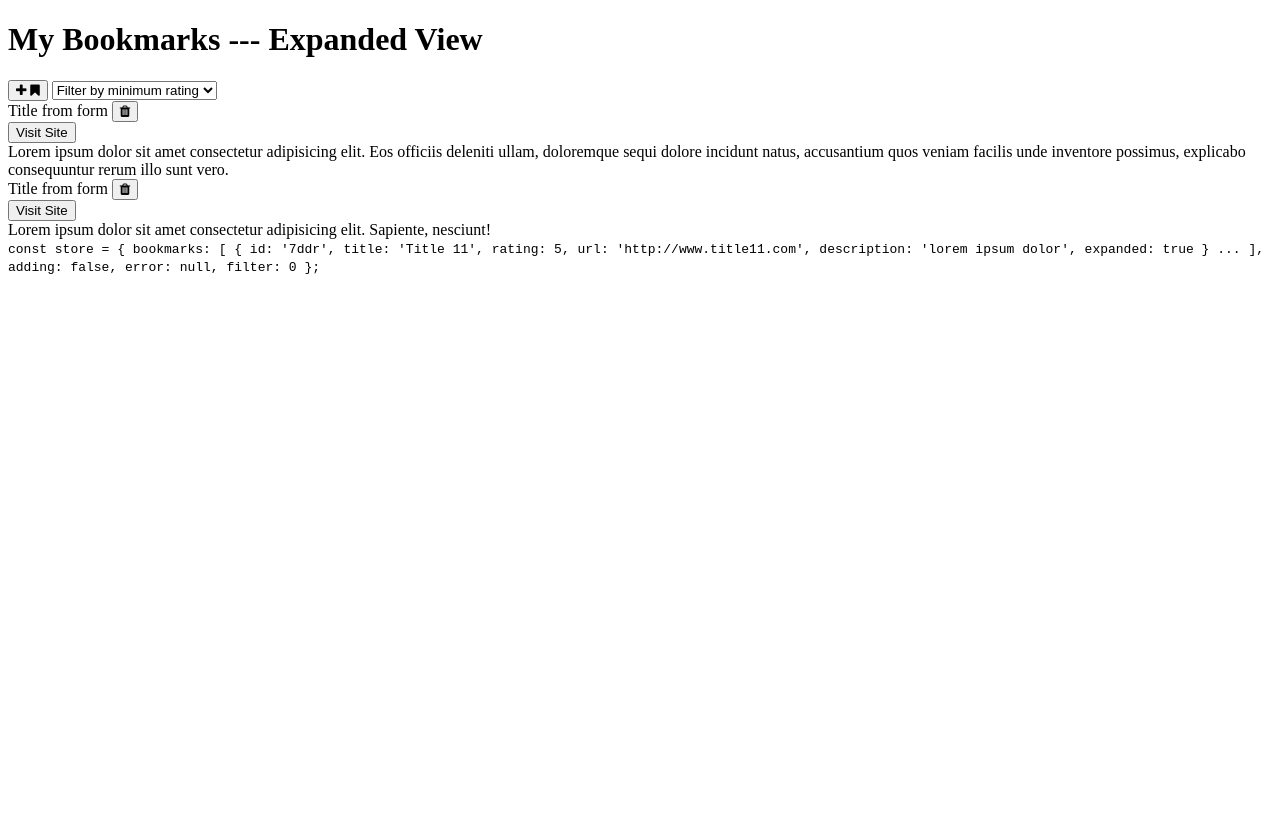
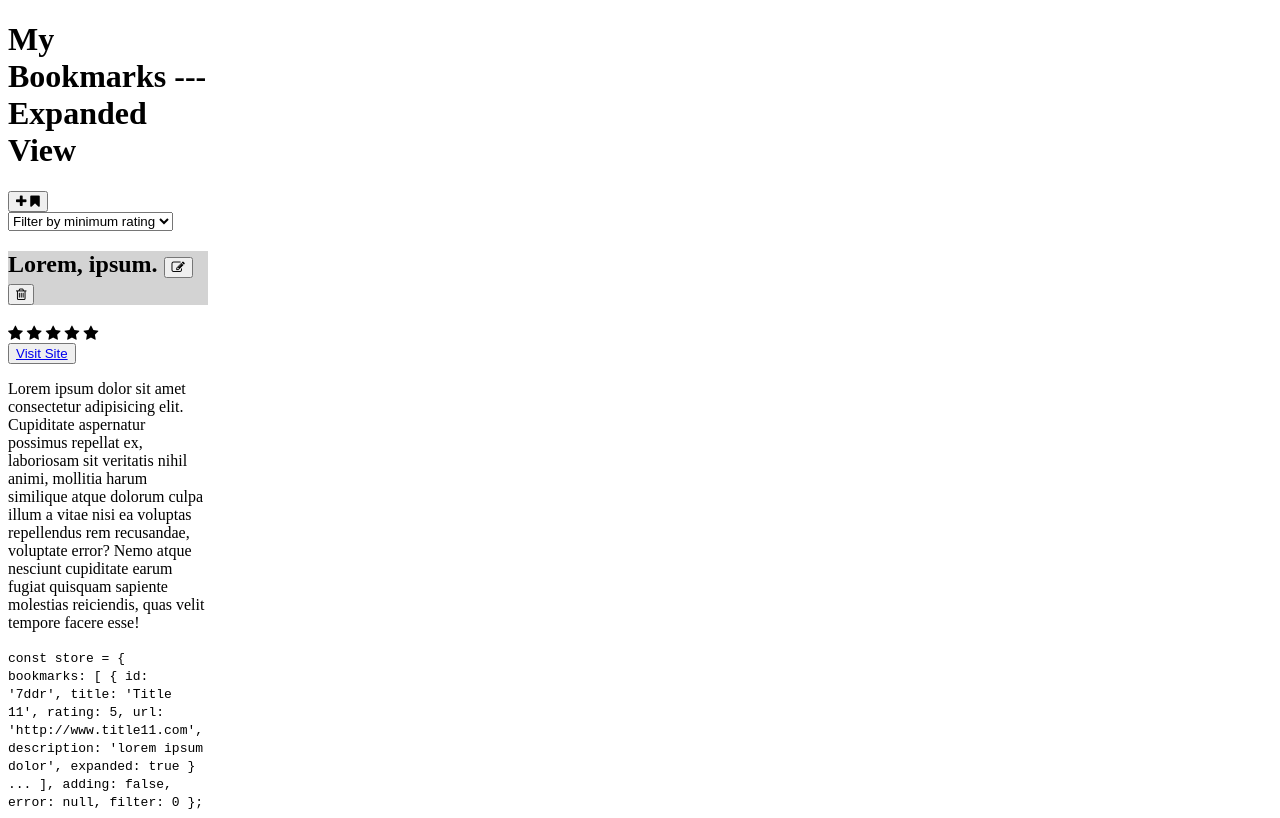
Before and after one commit to thinkful-ei-iguana/Wendy-bookmarks-app, a website built with webpack: page src/expanded-view.html in a window 1280 px wide. Built offline with nearby package versions, Linux system fonts and the light colour scheme.

Commit message:
fixing expanded view HTML

```diff
--- a/src/expanded-view.html
+++ b/src/expanded-view.html
@@ -4,6 +4,7 @@
   <meta charset="UTF-8">
   <meta name="viewport" content="width=device-width, initial-scale=1.0">
   <meta http-equiv="X-UA-Compatible" content="ie=edge">
+  <link rel="stylesheet" href="index.css">
   <link rel="stylesheet" href="https://cdnjs.cloudflare.com/ajax/libs/font-awesome/4.7.0/css/font-awesome.min.css">
   <link href="https://fonts.googleapis.com/css?family=Roboto" rel="stylesheet">
   <title>Bookmarks App</title>
@@ -26,20 +27,22 @@
     </form>
   </header>
   <main>
-    <form>Title from form
+    <h2>Lorem, ipsum.
+      <button><i class="fa fa-pencil-square-o"></i></button>
+      <button><i class="fa fa-trash-o"></i></button>
+    </h2>
 
-        <button type="button" id="delete-me" name="trash"><i class="fa fa-trash"></i></button>
+          <div class="rating-controls">
+            <span class="fa fa-star" data-item-id="1"></span>
+            <span class="fa fa-star" data-item-id="2"></span>
+            <span class="fa fa-star" data-item-id="3"></span>
+            <span class="fa fa-star" data-item-id="4"></span>
+            <span class="fa fa-star" data-item-id="5"></span>
+          </div>
 
-    </form>
-    <button type="button" id="site-url" name="site-url">Visit Site</button>
-    <form>Lorem ipsum dolor sit amet consectetur adipisicing elit. Eos officiis deleniti ullam, doloremque sequi dolore incidunt natus, accusantium quos veniam facilis unde inventore possimus, explicabo consequuntur rerum illo sunt vero.</form>
-    <form>Title from form
+      <button><a href="https://www.google.com">Visit Site</a></button>
+    <p class="description">Lorem ipsum dolor sit amet consectetur adipisicing elit. Cupiditate aspernatur possimus repellat ex, laboriosam sit veritatis nihil animi, mollitia harum similique atque dolorum culpa illum a vitae nisi ea voluptas repellendus rem recusandae, voluptate error? Nemo atque nesciunt cupiditate earum fugiat quisquam sapiente molestias reiciendis, quas velit tempore facere esse!</p>
 
-            <button type="button" id="delete-me" name="trash"><i class="fa fa-trash"></i></button>
-
-        </form>
-        <button type="button" id="site-url" name="site-url">Visit Site</button>
-        <form>Lorem ipsum dolor sit amet consectetur adipisicing elit. Sapiente, nesciunt!</form>
 </main>
   <footer></footer>
 <code>
--- a/src/index.css
+++ b/src/index.css
@@ -1,4 +1,12 @@
-.main {
-    display: block;
-    color: blueviolet;
+* {
+  box-sizing: border-box;
+
 }
+
+body {
+  width: 200px;
+}
+
+h2 {
+  background-color: lightgray;
+}
--- a/webpack.config.js
+++ b/webpack.config.js
@@ -9,7 +9,7 @@ module.exports = {
   mode: 'development',
   plugins: [
     new HtmlWebpackPlugin({
-      template: './src/add-bookmark.html',
+      template: './src/expanded-view.html',
     })
   ],
   module: {
```
